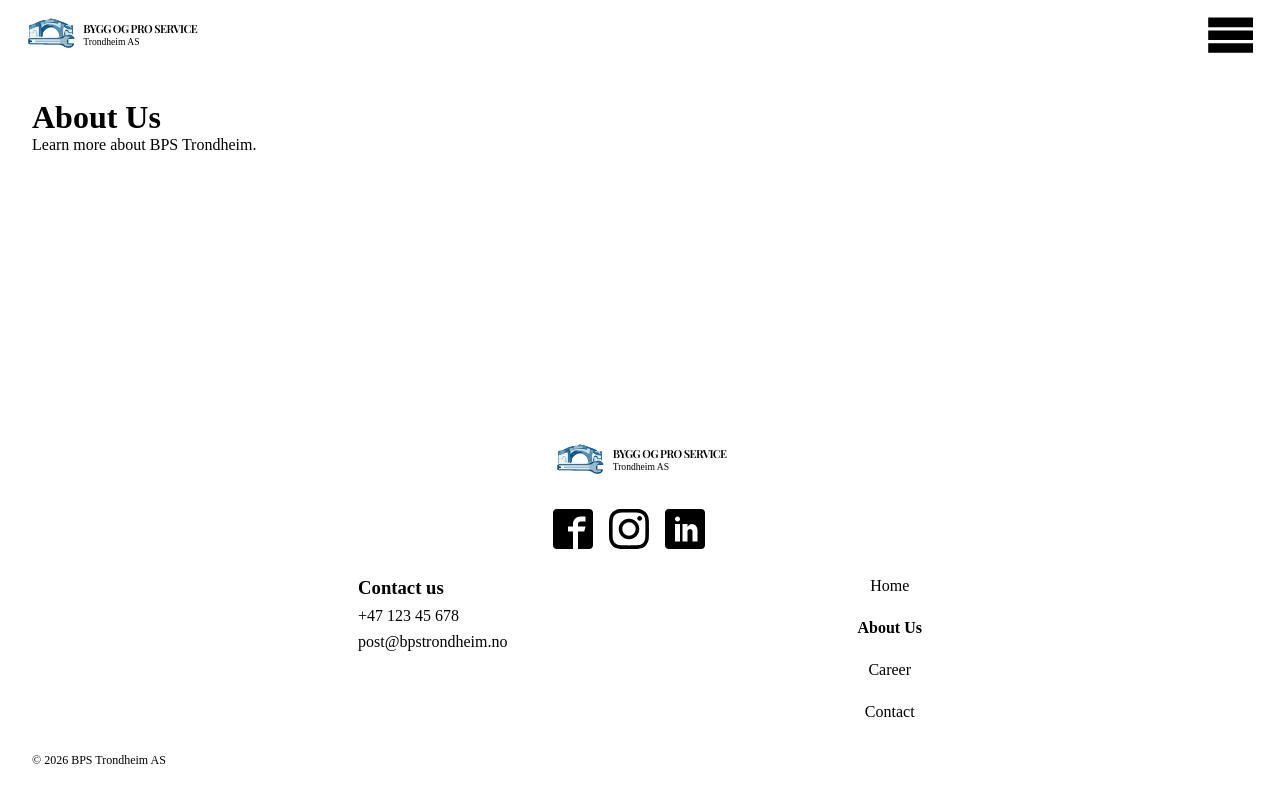
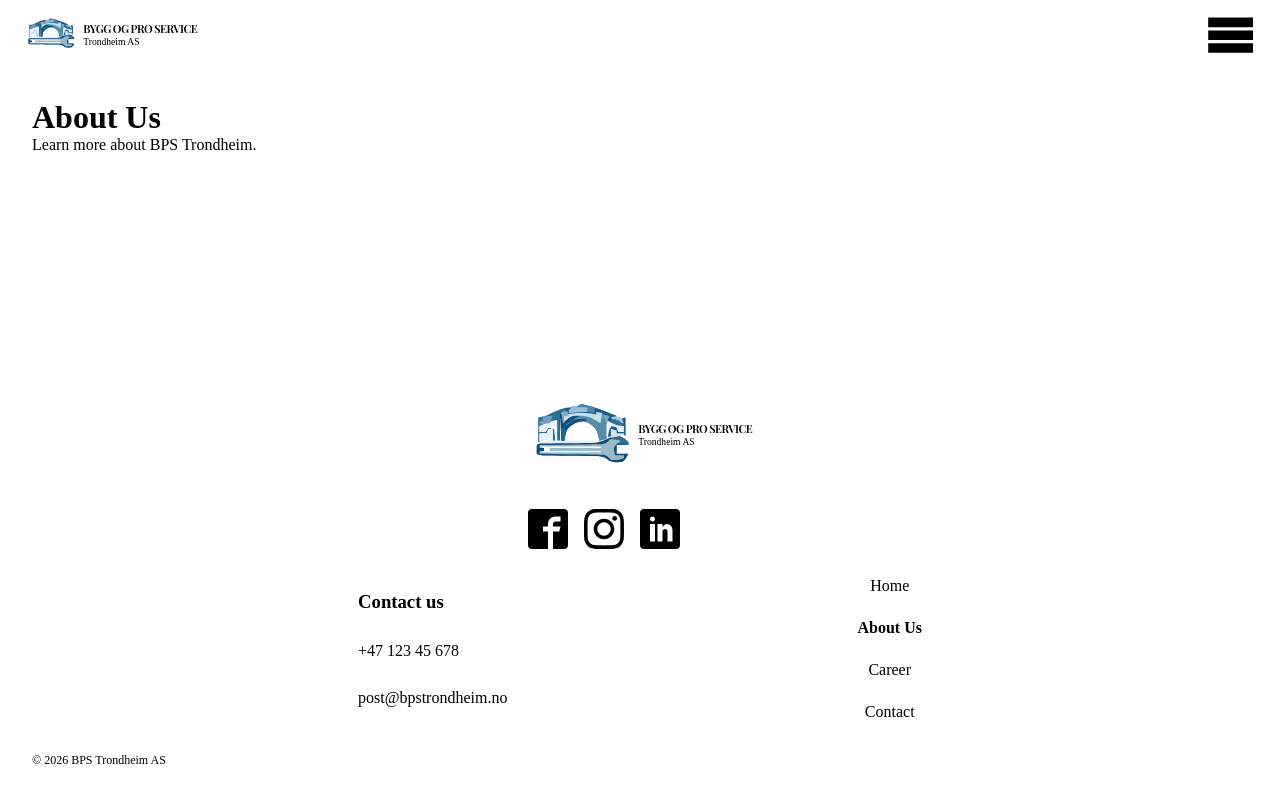
Before and after one commit to mmalicki-dev/bpstrondheimas, a React (Vite) app: page /about in a window 1280 px wide. Built offline with nearby package versions, Linux system fonts and the light colour scheme.

Commit message:
Footer finished.

```diff
--- a/src/components/Atoms/Logo/Logo.tsx
+++ b/src/components/Atoms/Logo/Logo.tsx
@@ -4,12 +4,13 @@ import styles from "./Logo.module.css";
 
 interface LogoProps {
   full?: boolean;
+  size?: string;
 }
 
-const Logo = ({ full = false }: LogoProps) => {
+const Logo = ({ full = false, size }: LogoProps) => {
   return (
     <Link to="/" className={styles.logo}>
-      <Icon name="bpstrondheimas_logo" />
+      <Icon name="bpstrondheimas_logo" size={size} />
       {full && (
         <div className={styles.text}>
           <span className={styles.upper}>Bygg og pro service</span>
--- a/src/components/Molecules/ContactInfo/ContactInfo.module.css
+++ b/src/components/Molecules/ContactInfo/ContactInfo.module.css
@@ -1,5 +1,5 @@
 .contactInfo {
   display: flex;
   flex-direction: column;
-  gap: 0.5rem;
+  justify-content: space-around;
 }
--- a/src/components/Molecules/SocialMedia/SocialMedia.tsx
+++ b/src/components/Molecules/SocialMedia/SocialMedia.tsx
@@ -11,10 +11,16 @@ const socials = [
 const SocialMedia = () => {
   return (
     <div className={styles.socialMedia}>
-      <Logo full />
+      <Logo full size="clamp(4rem, 8vw, 10rem)" />
       <div className={styles.icons}>
         {socials.map(({ name, href }) => (
-          <a key={name} href={href} target="_blank" rel="noopener noreferrer" aria-label={name}>
+          <a
+            key={name}
+            href={href}
+            target="_blank"
+            rel="noopener noreferrer"
+            aria-label={name}
+          >
             <Icon name={name} size="clamp(1.5rem, 6vw, 2.5rem)" />
           </a>
         ))}
```
